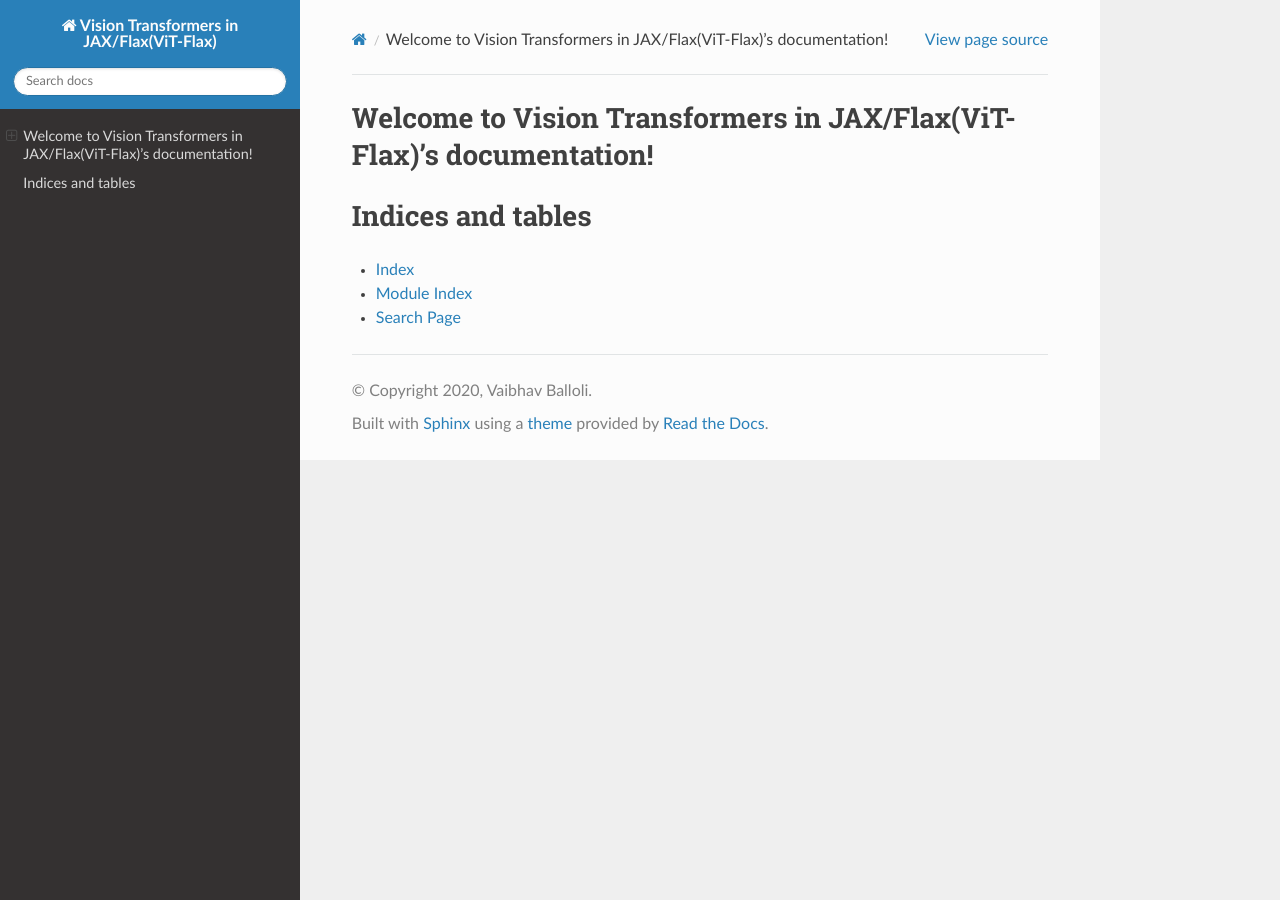
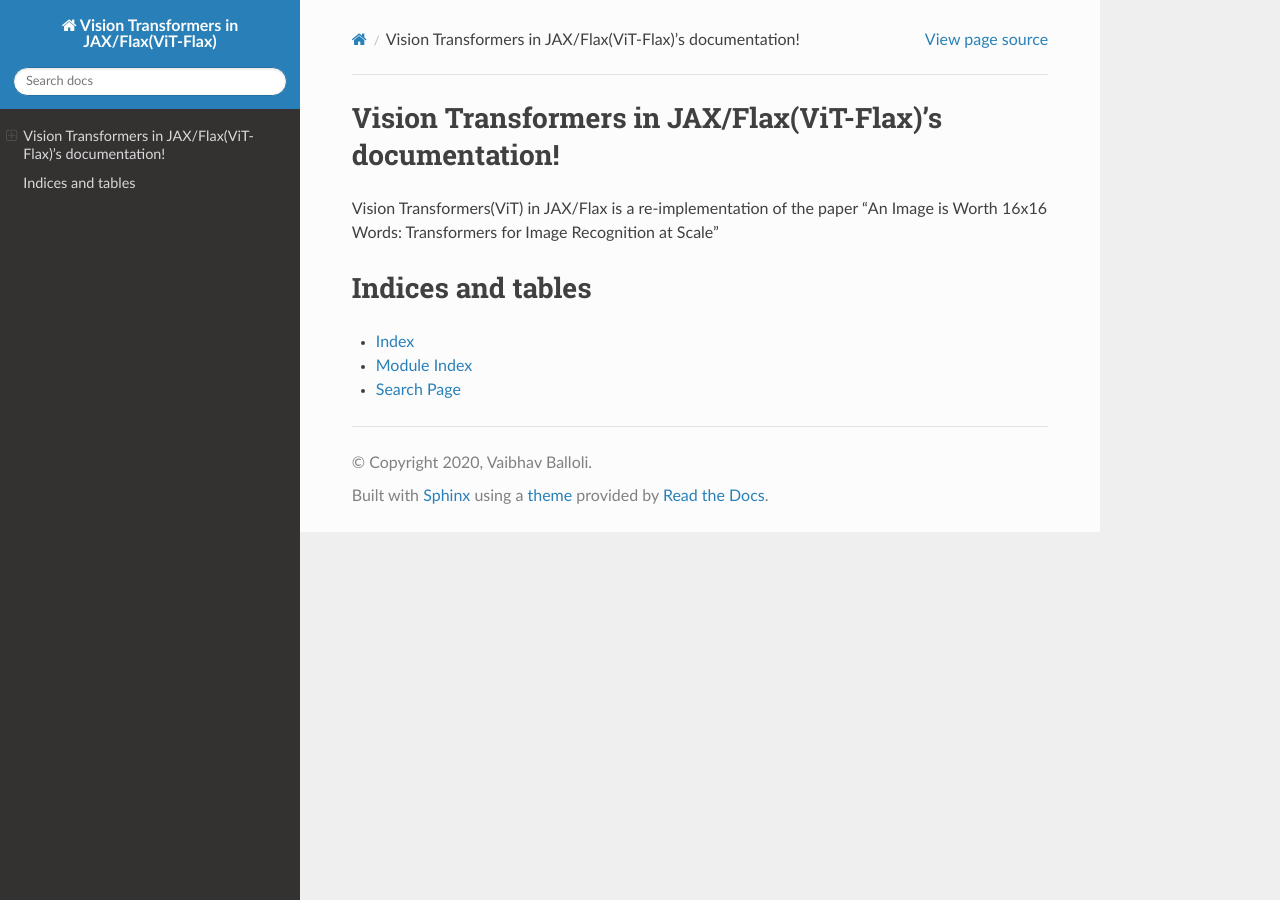
Before and after one commit to vballoli/vit-flax, a Sphinx documentation site: the page built from docs/index.rst, in a window 1280 px wide. Built offline with Sphinx 7.4.7 and the Read the Docs theme 2.0.0, drawn with Linux system fonts in a browser that asks for light colours; pages that are not in the unit, such as notebooks, are missing from menus.

Commit message:
Modify doc

```diff
--- a/docs/index.rst
+++ b/docs/index.rst
@@ -3,15 +3,17 @@
    You can adapt this file completely to your liking, but it should at least
    contain the root `toctree` directive.
 
-Welcome to Vision Transformers in JAX/Flax(ViT-Flax)'s documentation!
+Vision Transformers in JAX/Flax(ViT-Flax)'s documentation!
 =====================================================================
+
+Vision Transformers(ViT) in JAX/Flax is a re-implementation of the paper "An Image is Worth 16x16 Words: Transformers for Image Recognition at Scale"
 
 .. toctree::
    :maxdepth: 2
    :caption: Contents:
 
 .. toctree::
-   :maxdepth: 2
+   :maxdepth: 1
    :caption: API reference
 
    vit_flax.layers
```
